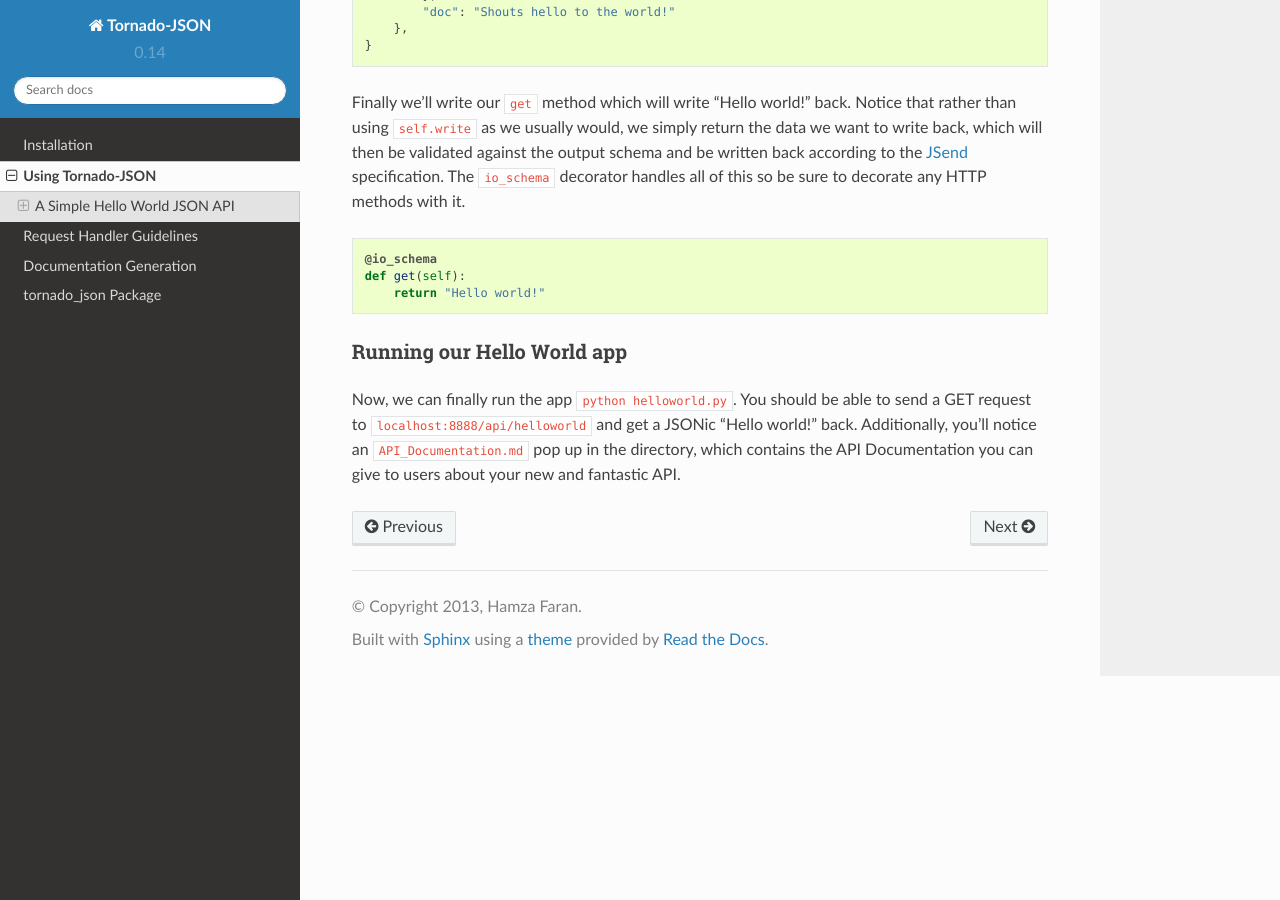
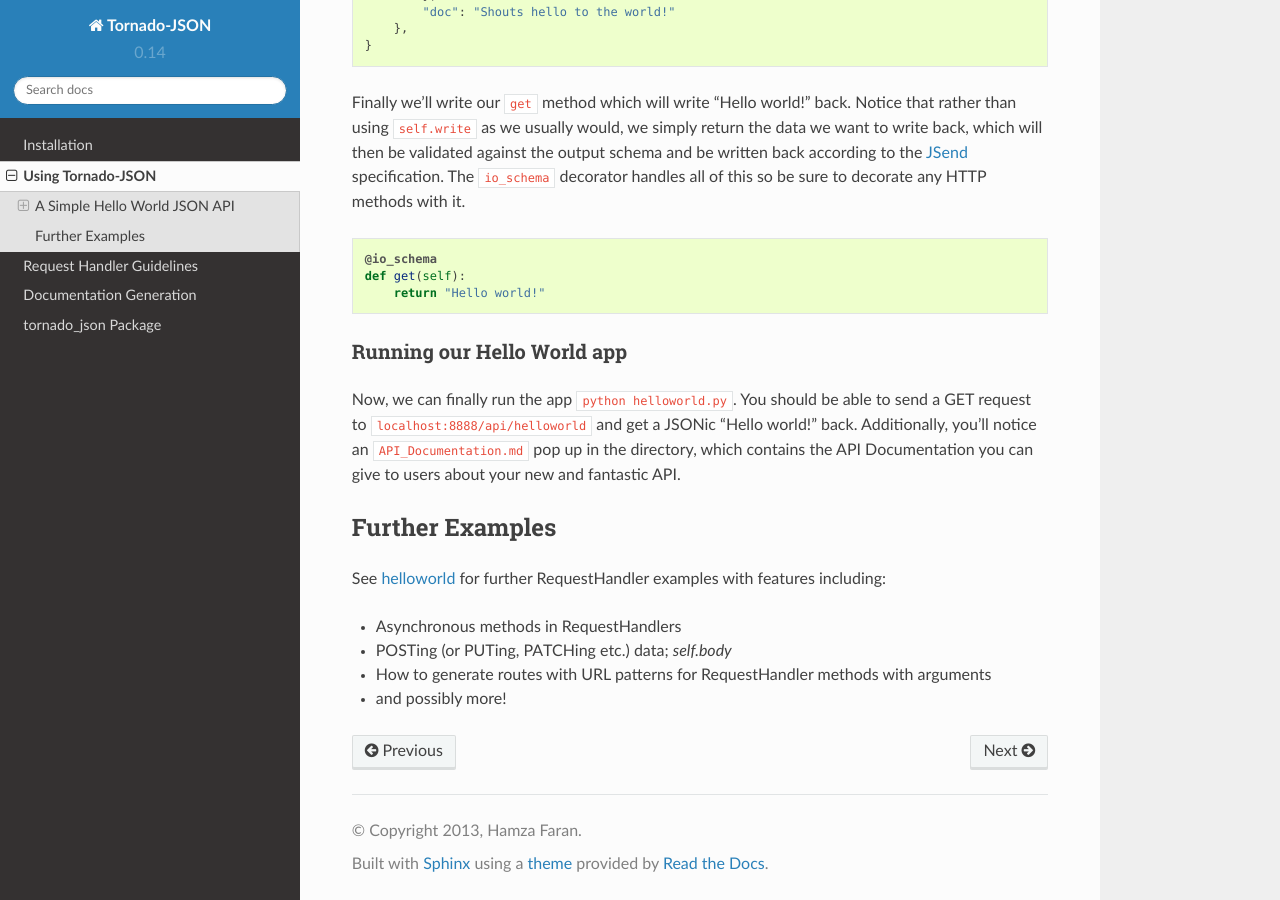
Before and after one commit to hfaran/Tornado-JSON, a Sphinx documentation site: the page built from docs/using_tornado_json.rst, in a window 1280 px wide and 900 px high, scrolled down 1652 px. Built offline with Sphinx 7.4.7 and the Read the Docs theme 2.0.0, drawn with Linux system fonts in a browser that asks for light colours.

Commit message:
Add Further Examples to documentation; fixes #23

```diff
--- a/docs/using_tornado_json.rst
+++ b/docs/using_tornado_json.rst
@@ -112,3 +112,15 @@ able to send a GET request to ``localhost:8888/api/helloworld`` and get
 a JSONic "Hello world!" back. Additionally, you'll notice an
 ``API_Documentation.md`` pop up in the directory, which contains the API
 Documentation you can give to users about your new and fantastic API.
+
+
+Further Examples
+----------------
+
+See `helloworld <https://github.com/hfaran/Tornado-JSON/blob/master/demos/helloworld/helloworld/api.py>`__
+for further RequestHandler examples with features including:
+
+* Asynchronous methods in RequestHandlers
+* POSTing (or PUTing, PATCHing etc.) data; `self.body`
+* How to generate routes with URL patterns for RequestHandler methods with arguments
+* and possibly more!
```
